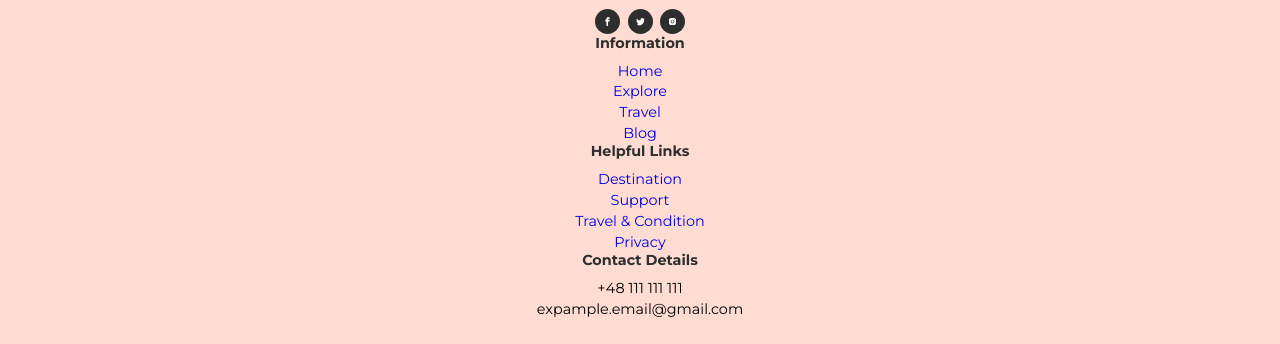
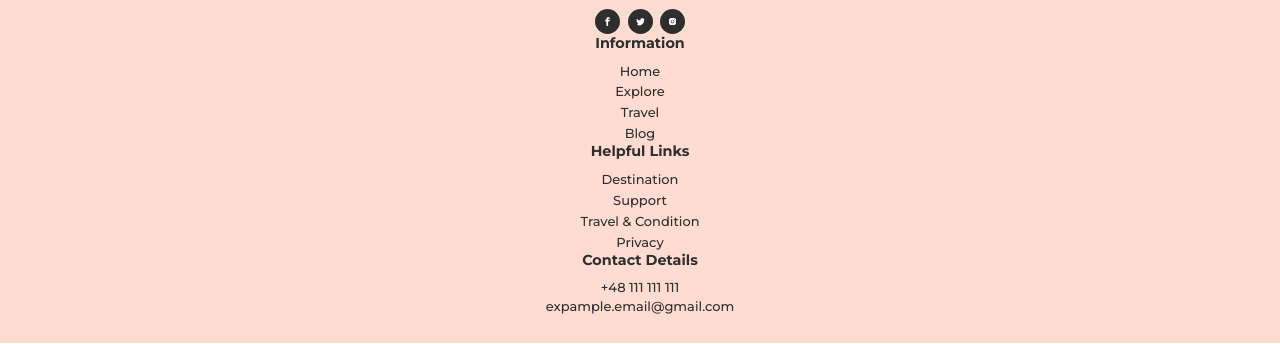
Before and after one commit to KarolinaReseman/travelproject, a React (Vite) app: page / in a window 1280 px wide. Shown: the part 7830-8174 px from the top of the page. Built offline with nearby package versions, Linux system fonts and the light colour scheme.

Commit message:
added styles

```diff
--- a/src/Components/Footer/Footer.css
+++ b/src/Components/Footer/Footer.css
@@ -44,6 +44,7 @@ root {
 .footer .logoDiv .social {
   gap: 0.5rem;
   margin: auto;
+  align-items: center;
   justify-content: center;
 }
 .footer .logoDiv .social .icon {
@@ -64,4 +65,15 @@ root {
   padding-bottom: 0.5rem;
   color: var(--blackColor);
   font-weight: 700;
+}
+.footer .logoDiv .footerLinks li:hover {
+  transform: translate(10px);
+}
+.footer .logoDiv .footerLinks li:hover a {
+  color: var(--primaryColor);
+}
+.footer .logoDiv .footerLinks a, .footer .logoDiv .footerLinks .phone, .footer .logoDiv .footerLinks .email {
+  color: var(--blackColor);
+  font-size: 13px;
+  font-weight: 500;
 }/*# sourceMappingURL=Footer.css.map */
--- a/src/Components/Footer/Footer.jsx
+++ b/src/Components/Footer/Footer.jsx
@@ -11,8 +11,8 @@ const Footer = () => {
       <div className="secContainer container grid">
         <div className="logoDiv">
           <div className="footerLogo">
-          <BiLogoMediumOld className='icon'/>
-          <span>OU-Trips</span>
+            <BiLogoMediumOld className='icon'/>
+            <span>OU-Trips</span>
           </div>
           <div className="social flex">
             <ImFacebook className="icon"/>
--- a/src/Components/Footer/Footer.scss
+++ b/src/Components/Footer/Footer.scss
@@ -51,6 +51,7 @@ root {
         .social {
             gap: .5rem;
             margin: auto;
+            align-items: center;
             justify-content: center;
 
             .icon{
@@ -74,6 +75,21 @@ root {
                 color: var(--blackColor);
                 font-weight: 700;
             }
+
+            li{
+                &:hover{
+                    transform: translate(10px);
+                    a{
+                        color: var(--primaryColor)
+                    }
+                }
+            }
+
+            a, .phone, .email {
+                color: var(--blackColor);
+                font-size: 13px;
+                font-weight: 500;
+            }
         }
 
     }
```
Also changed, not shown: 1 other file (tests, documents, lock files or other folders).
